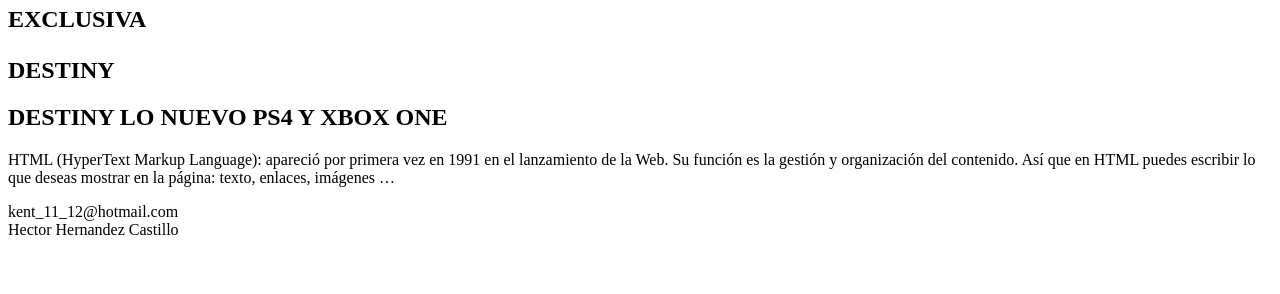
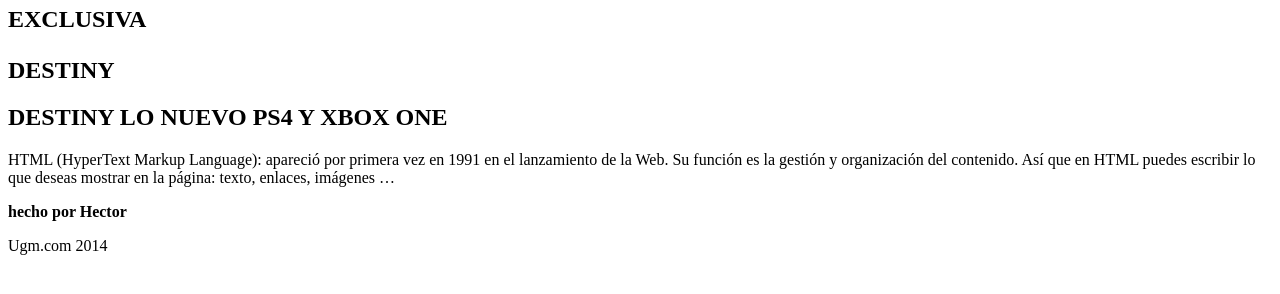
Before and after one commit to hectorhc/Ugmweb, a plain HTML site: page index.html in a window 1280 px wide. Shown: the part 314-608 px from the top of the page. Drawn offline with Linux system fonts and the light colour scheme.

Commit message:
Agrege el footer y quite un error abajo del body

```diff
--- a/index.html
+++ b/index.html
@@ -44,7 +44,13 @@ escribir lo que deseas mostrar en la página: texto, enlaces, imágenes …
 	</article>
 </section>
 
+<footer>
+
+	<p><strong>hecho por Hector</strong></p>
+
+	<p>Ugm.com 2014</p>
+
+	</footer>
 </body>
-<div id="page-wrap">kent_11_12@hotmail.com</div>
-        <div id="footer">Hector Hernandez Castillo</div>
+
 </html>
```
